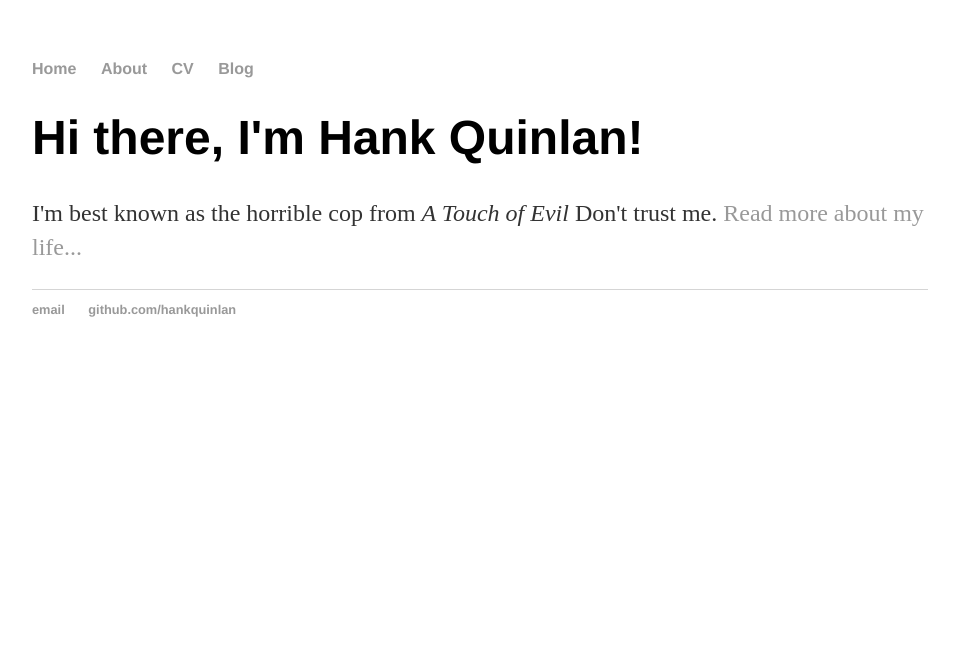
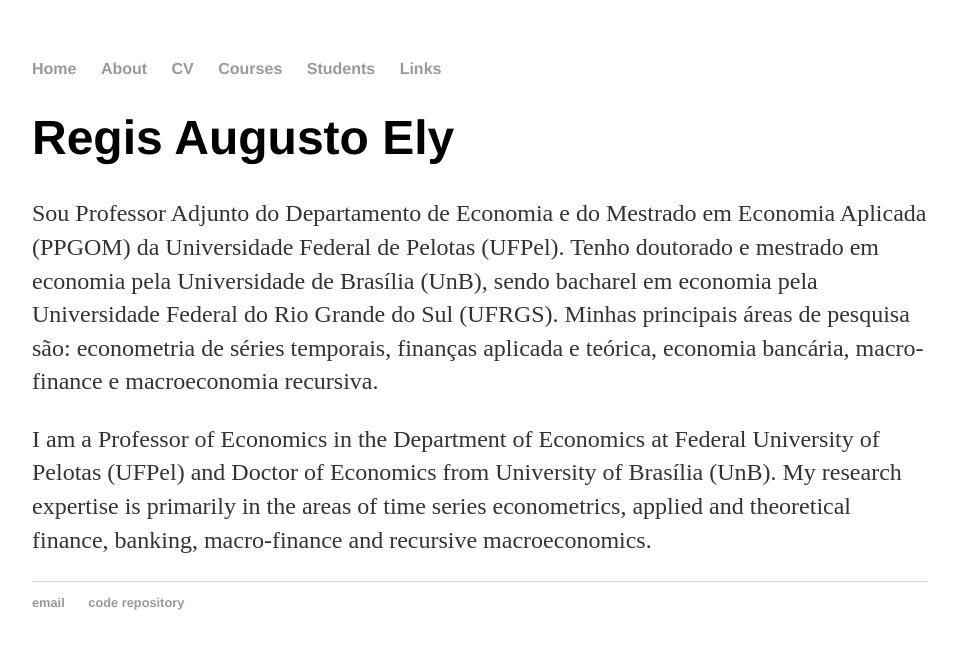
Before and after one commit to regisely/regisely.github.io, a Jekyll site: the page built from index.html, in a window 1280 px wide. Shown: the top 649 px of the page, without its empty margins (160-1116 px from the left). Built offline with Jekyll 4.4.1, drawn with Linux system fonts in a browser that asks for light colours.

Commit message:
Edit text from index and style header

```diff
--- a/_layouts/default.html
+++ b/_layouts/default.html
@@ -1,7 +1,7 @@
 <!DOCTYPE html>
 	<html>
 		<head>
-			<title>{{ page.title }}</title>
+			<title>{{ Regis Augusto Ely }}</title>
 			<!-- link to main stylesheet -->
 			<link rel="stylesheet" type="text/css" href="/css/main.css">
 		</head>
@@ -11,7 +11,9 @@
 	        		<li><a href="/">Home</a></li>
 		        	<li><a href="/about">About</a></li>
 	        		<li><a href="/cv">CV</a></li>
-	        		<li><a href="/blog">Blog</a></li>
+	        		<li><a href="/blog">Courses</a></li>
+	        		<li><a href="/blog">Students</a></li>
+	        		<li><a href="/blog">Links</a></li>
 	    		</ul>
 			</nav>
 			<div class="container">
@@ -21,8 +23,8 @@
 			</div><!-- /.container -->
 			<footer>
 	    		<ul>
-	        		<li><a href="mailto:hankquinlanhub@gmail.com">email</a></li>
-	        		<li><a href="https://github.com/hankquinlan">github.com/hankquinlan</a></li>
+	        		<li><a href="mailto:regisaely@gmail.com">email</a></li>
+	        		<li><a href="https://github.com/regisely">code repository</a></li>
 				</ul>
 			</footer>
 		</body>
--- a/index.html
+++ b/index.html
@@ -3,6 +3,8 @@ layout: default
 title: Hank Quinlan, Horrible Cop
 ---
 <div class="blurb">
-	<h1>Hi there, I'm Hank Quinlan!</h1>
-	<p>I'm best known as the horrible cop from <em>A Touch of Evil</em> Don't trust me. <a href="/about">Read more about my life...</a></p>
-</div><!-- /.blurb -->
+	<h1>Regis Augusto Ely</h1>
+	<p>Sou Professor Adjunto do Departamento de Economia e do Mestrado em Economia Aplicada (PPGOM) da Universidade Federal de Pelotas (UFPel). Tenho doutorado e mestrado em economia pela Universidade de Brasília (UnB), sendo bacharel em economia pela Universidade Federal do Rio Grande do Sul (UFRGS). Minhas principais áreas de pesquisa são: econometria de séries temporais, finanças aplicada e teórica, economia bancária, macro-finance e macroeconomia recursiva.</p>
+	<p>I am a Professor of Economics in the Department of Economics at Federal University of Pelotas (UFPel) and Doctor of Economics from University of Brasília (UnB). My research expertise is primarily in the areas of time series econometrics, applied and theoretical finance, banking, macro-finance and recursive macroeconomics.</p>
+</div>
+	<!-- <em>Italics</em> and <a href="/about">links...</a> -->
```
